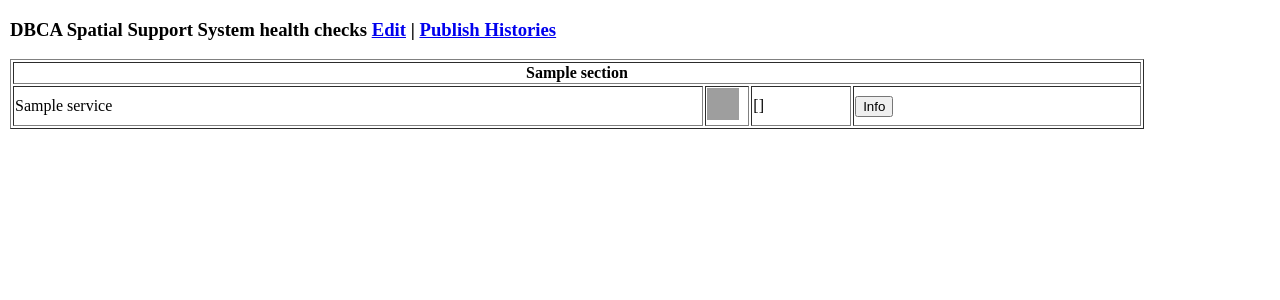
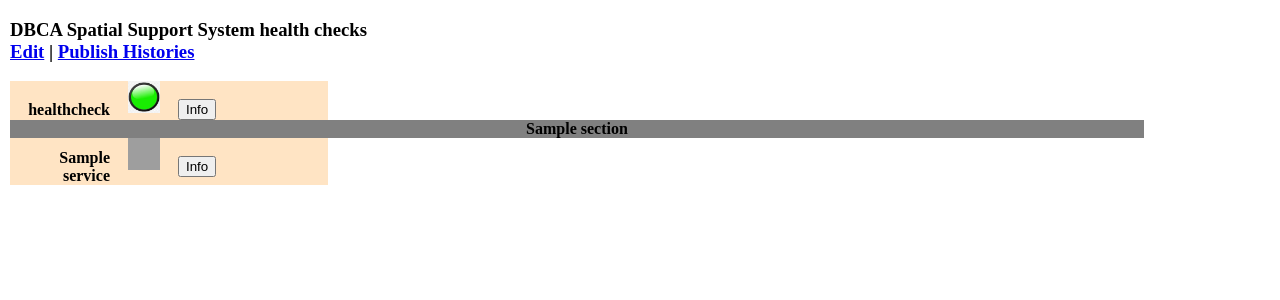
Before and after one commit to rockychen-dpaw/healthcheck, a Python web app: template templates/healthcheck/dashboard.html in a window 1280 px wide. Shown: the top 300 px of the page. Run offline with Jinja, Linux system fonts and the light colour scheme; the template is opened without the code that fills it: most values are stand-ins (such as "Sample title", 1, 10 or a date in 2020); grey boxes are pictures that could not be loaded.

Commit message:
Dev healthcheck dashboard

```diff
--- a/healthcheck/serializers.py
+++ b/healthcheck/serializers.py
@@ -11,7 +11,7 @@
 
     def default(self, obj):
         if isinstance(obj, datetime):
-            return obj.strftime("%Y-%m-%d %H:%M:%S.%f")
+            return obj.strftime("%Y-%m-%dT%H:%M:%S.%f")
         elif isinstance(obj, date):
             return obj.strftime(obj,"%Y-%m-%d")
         elif isinstance(obj, timedelta):
--- a/healthcheck/socket/socketserver.py
+++ b/healthcheck/socket/socketserver.py
@@ -181,6 +181,7 @@
                 logger.error("The connection({1} -> {0}): Connection type({2}) Not Support".format(self,clientaddr,conn_type))
                 await conn.close()
         except Exception as ex:
+            traceback.print_exc()
             #Failed to receive the first message, close the connection
             logger.error("The connection({1} -> {0}): Failed to create the connection.{2}:{3}".format(self,clientaddr,ex.__class__.__name__,str(ex)))
             await conn.close()
--- a/templates/healthcheck/dashboard.html
+++ b/templates/healthcheck/dashboard.html
@@ -16,8 +16,9 @@
   </head>
   <body>
       <h3>DBCA Spatial Support System health checks
-          <A target="Edit health check configuration" href="/healthcheck/config">Edit</A> |
-          <A target="Edit health check configuration" href="/healthcheck/publishhistories">Publish Histories</A>
+      <br>
+      <A target="Edit health check configuration" href="/healthcheck/config">Edit</A> |
+      <A target="Edit health check configuration" href="/healthcheck/publishhistories">Publish Histories</A>
       </h3>
       {% include 'healthcheck/inc/healthcheckstatus.html' %}
   </body>
--- a/templates/healthcheck/inc/healthcheck.css
+++ b/templates/healthcheck/inc/healthcheck.css
@@ -10,3 +10,41 @@
 .button-error {
   background: rgb(202, 60, 60);
 }
+
+.healthstatuscontent {
+    display:block;
+    width: 90%
+}
+
+.servicehealthstatus {
+    display: inline-block;
+    background-color: bisque;
+}
+.servicename {
+    width: 100px;
+    display: inline-block;
+    text-wrap: wrap;
+    text-align: right;
+    font-weight: bold;
+    vertical-align: middle;
+}
+
+.healthstatus {
+    width: 40px;
+    display: inline-block;
+    padding-left: 10px;
+    text-align: center;
+}
+.healthstatusbuttons {
+    width: 150px;
+    display: inline-block;
+    padding-left: 10px;
+    vertical-align: middle;
+}
+.sectionname {
+    display:block;
+    background-color: grey;
+    text-align: center;
+    font-weight: bold;
+    vertical-align: middle;
+}
--- a/templates/healthcheck/inc/healthcheckstatus.html
+++ b/templates/healthcheck/inc/healthcheckstatus.html
@@ -1,5 +1,6 @@
 <script type="text/javascript">
-healthstatus={}
+let healthstatus={}
+healthstatus["healthcheck"] = {"healthcheck":{"message":"Initial","nextcheck":new Date({{healthservice_nextcheck}}) } }
 {% for section in healthcheck.sectionlist %}
 healthstatus['{{section.sectionid}}'] = {}
     {% for service in section.servicelist %}
@@ -11,7 +12,39 @@
 `}
     {% endfor %}
 {% endfor %}
+
+let connect_msg = "initial connecting..."
+let connected = false
+
+function browserside_check() {
+    Object.entries(healthstatus).forEach(([section, sectionstatus]) => {
+        Object.entries(sectionstatus).forEach(([service,servicestatus]) => {
+            if (!servicestatus["nextcheck"]) {
+                return
+            }
+            now = new Date()
+            if (now - servicestatus["nextcheck"] > {{nextcheck_timeout}} ) {
+                //next check not running, maybe caused by healthcheck service or the target service
+                try{
+                    document.getElementById(section+ "-" + service + "-statusname").src = "/static/img/error-traffic-light.jpg"
+                }catch(error) {
+                    document.getElementById(section+ "-" + service + "-statusname-div").innerHTML = '<img id="' + section + '-' + service + '-statusname" src="/static/img/error-traffic-light.jpg" style="width:32px;height:32px"/>'
+                }
+                nextcheck = servicestatus["nextcheck"]
+                nextcheckstr = nextcheck.getFullYear() + '-' + (nextcheck.getMonth() + 1) + "-" + nextcheck.getDate() + " " + nextcheck.getHours() + ":" + nextcheck.getMinutes() + ":" + nextcheck.getSeconds()
+                healthstatus[section][service]["message"] = `Health Status : error
+    Health Status Message : Next Health check should be executed ` + Math.floor((now - servicestatus["nextcheck"]) / 1000) + ` seconds ago.
+    Next Check Time:` + nextcheckstr + `
+    `
+            }
+        });
+    });
+}
+
+setInterval(browserside_check,{{nextcheck_checkinterval}})
 function fetch_healthstatus() {
+    connected = false
+
     fetch(healthstatusstreamurl)
     .then((response) => {
         const decoderStream = new TextDecoderStream();
@@ -20,16 +53,18 @@
     .then((resbody) => {
       const reader = resbody.getReader();
       count = 0
+      connected = true
       remaindata = ""
       function readdata() {
           // "done" is a Boolean and value a "Uint8Array"
           reader.read().then(({ done, value }) => {
           // If there is no more data to read
               if (done) {
+                  connect_msg = "All data are fetched."
                   setTimeout(fetch_healthstatus,5)
                   return;
               }
-              console.log(value)
+              //console.log(value)
               if (value === null){
                   readdata()
                   return
@@ -57,16 +92,18 @@
                       try{
                           document.getElementById(datas[i][0][0]+ "-" + datas[i][0][1] + "-statusname").src = "/static/img/" + datas[i][1][1][2] + "-traffic-light.jpg"
                       }catch(error) {
-                          document.getElementById(datas[i][0][0]+ "-" + datas[i][0][1] + "-statusname-td").innerHTML = '<img id="' + datas[i][0][0] + '-' + datas[i][0][1] + '-statusname" src="/static/img/' + datas[i][1][1][2] + '-traffic-light.jpg" style="width:32px;height:32px"/>'
+                          document.getElementById(datas[i][0][0]+ "-" + datas[i][0][1] + "-statusname-div").innerHTML = '<img id="' + datas[i][0][0] + '-' + datas[i][0][1] + '-statusname" src="/static/img/' + datas[i][1][1][2] + '-traffic-light.jpg" style="width:32px;height:32px"/>'
                       }
                       document.getElementById(datas[i][0][0]+ "-" + datas[i][0][1] + "-checkstart").innerHTML = datas[i][1][1][0]
+                      nextcheck = new Date(datas[i][1][0])
+                      nextcheckstr = nextcheck.getFullYear() + '-' + (nextcheck.getMonth() + 1) + "-" + nextcheck.getDate() + " " + nextcheck.getHours() + ":" + nextcheck.getMinutes() + ":" + nextcheck.getSeconds()
                       healthstatus[datas[i][0][0]][datas[i][0][1]]["message"] = "Health Status : " + datas[i][1][1][2] + `
     Check Start Time : ` + datas[i][1][1][0] + `
     Check End Time : ` + datas[i][1][1][1] + `
     Health Status Message : ` + datas[i][1][1][3] + `
-    Next Check Time : `  + datas[i][1][0] + `
+    Next Check Time : `  + nextcheckstr + `
     `
-                      healthstatus[datas[i][0][0]][datas[i][0][1]]["nextcheck"] = datas[i][1][0]
+                      healthstatus[datas[i][0][0]][datas[i][0][1]]["nextcheck"] = nextcheck
                   } catch(error) {
                       continue
                   }
@@ -76,7 +113,7 @@
               readdata();
             })
           .catch(error => {
-              console.log("Read data error : " + error)
+              connect_msg = "Connection Error: " + error
               setTimeout(fetch_healthstatus,5)
           });
 
@@ -85,8 +122,8 @@
     })
     .catch(error => {
         console.log("Fetch data error : " + error)
+        connect_msg = "Connection Error: " + error
         setTimeout(fetch_healthstatus,5)
-
     })
 }
 
@@ -97,27 +134,36 @@
 <img src="/static/img/yellow-traffic-light.jpg" style="width:32px;height:32px;display:none" alt="cache the image"/>
 <img src="/static/img/red-traffic-light.jpg" style="width:32px;height:32px;display:none" alt="cache the image"/>
 <img src="/static/img/error-traffic-light.jpg" style="width:32px;height:32px;display:none" alt="cache the image"/>
-<table border=1 style="width:90%">
+<div class="healthstatuscontent">
+    <div class="servicehealthstatus">
+        <div class="servicename">healthcheck</div>
+        <div class="healthstatus" id="healthcheck-healthcheck-statusname-div">
+          <img id="healthcheck-healthcheck-statusname" src="/static/img/green-traffic-light.jpg" style="width:32px;height:32px"/>
+        </div>
+        <div class="healthstatusbuttons">
+            <button onclick="alert(healthstatus['healthcheck']['healthcheck']['message'])">Info</button>
+        </div>
+    </div>
 {% for section in healthcheck.sectionlist %}
-    <tr><th colspan="4">{{section.name}}</th></tr>
+    <div class="sectionname">{{section.name}}</div>
     {% for service in section.servicelist %}
-    <tr>
-        <td>{{service.name}}</td>
-        <td style="width:40px" id="{{section.sectionid}}-{{service.serviceid}}-statusname-td">
-          {% if service.healthstatus_name != "" %}
-          <img id="{{section.sectionid}}-{{service.serviceid}}-statusname" src="/static/img/{{ service.healthstatus_name }}-traffic-light.jpg" style="width:32px;height:32px"/>
-          {% endif %}
-        </td>
-        <td><div id="{{section.sectionid}}-{{service.serviceid}}-checkstart">{{service.healthstatus_checkstart}}</div></td>
-        <td><button onclick="alert(healthstatus['{{section.sectionid}}']['{{service.serviceid}}']['message'])">Info</button>
+    <div class="servicehealthstatus">
+        <div class="servicename">{{service.name}}</div>
+        <div class="healthstatus" id="{{section.sectionid}}-{{service.serviceid}}-statusname-div">
+              {% if service.healthstatus_name != "" %}
+              <img id="{{section.sectionid}}-{{service.serviceid}}-statusname" src="/static/img/{{ service.healthstatus_name }}-traffic-light.jpg" style="width:32px;height:32px"/>
+              {% endif %}
+        </div>
+        <div class="healthstatusbuttons">
+            <button onclick="alert(healthstatus['{{section.sectionid}}']['{{service.serviceid}}']['message'])">Info</button>
             {% if service.healthstatus_persistent %}
             | <A target="_blank" href="/healthcheck/detail/{{service.sectionid}}/{{service.serviceid}}">Detail</A>
             {% endif %}
             {% if service.historyenabled %}
             | <A target="_blank" href="/healthcheck/history/{{service.sectionid}}/{{service.serviceid}}">History</A>
             {% endif %}
-        </td>
-    </tr>
+        </div>
+    </div>
     {% endfor %}
 {% endfor %}
-</table>
+</div>
```
Also changed, not shown: healthcheck/healthcheckserver.py (+15 -9 lines), healthcheck/healthcheckservice.py (+51 -10 lines), healthcheck/settings.py (+11 -0 lines), healthcheck/socket/socketclient.py (+17 -7 lines), healthcheck/testevent.py (+13 -2 lines).
